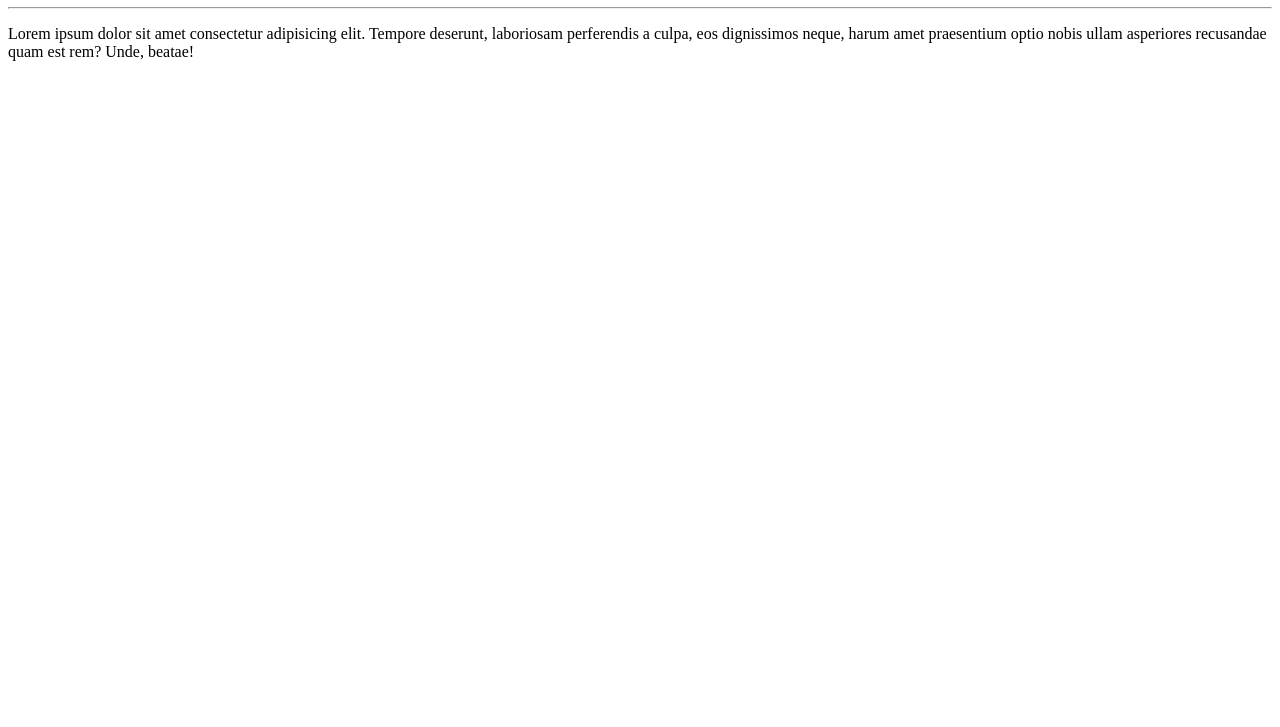
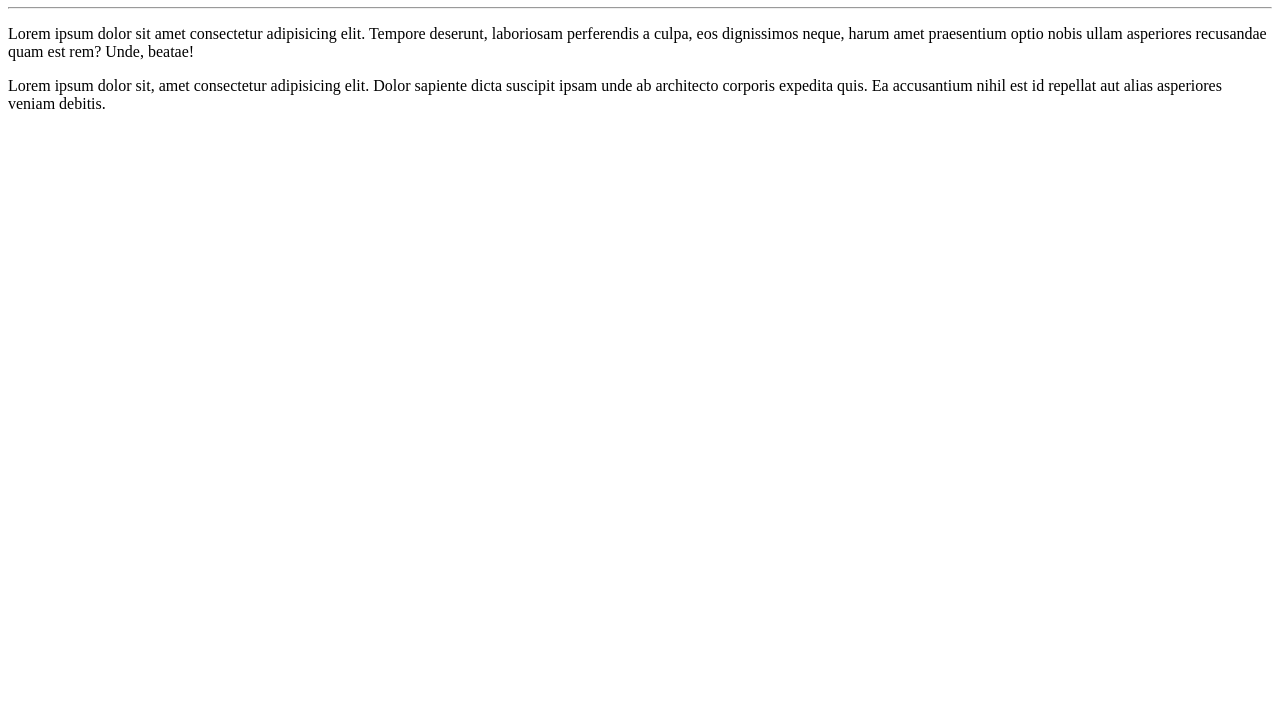
Before and after one commit to YuriLeocadio/Ola-Mundo, a plain HTML site: page site-exemplo/index.html in a window 1280 px wide. Shown: the part 73-800 px from the top of the page. Drawn offline with Linux system fonts and the light colour scheme.

Commit message:
Adicionei um parágrafo

```diff
--- a/site-exemplo/index.html
+++ b/site-exemplo/index.html
@@ -13,6 +13,8 @@
     <p>Lorem ipsum dolor sit amet consectetur adipisicing elit. Tempore deserunt, laboriosam perferendis a culpa, eos
         dignissimos neque, harum amet praesentium optio nobis ullam asperiores recusandae quam est rem? Unde, beatae!
     </p>
+    <p>Lorem ipsum dolor sit, amet consectetur adipisicing elit. Dolor sapiente dicta suscipit ipsam unde ab architecto
+        corporis expedita quis. Ea accusantium nihil est id repellat aut alias asperiores veniam debitis.</p>
 </body>
 
 </html>
```
